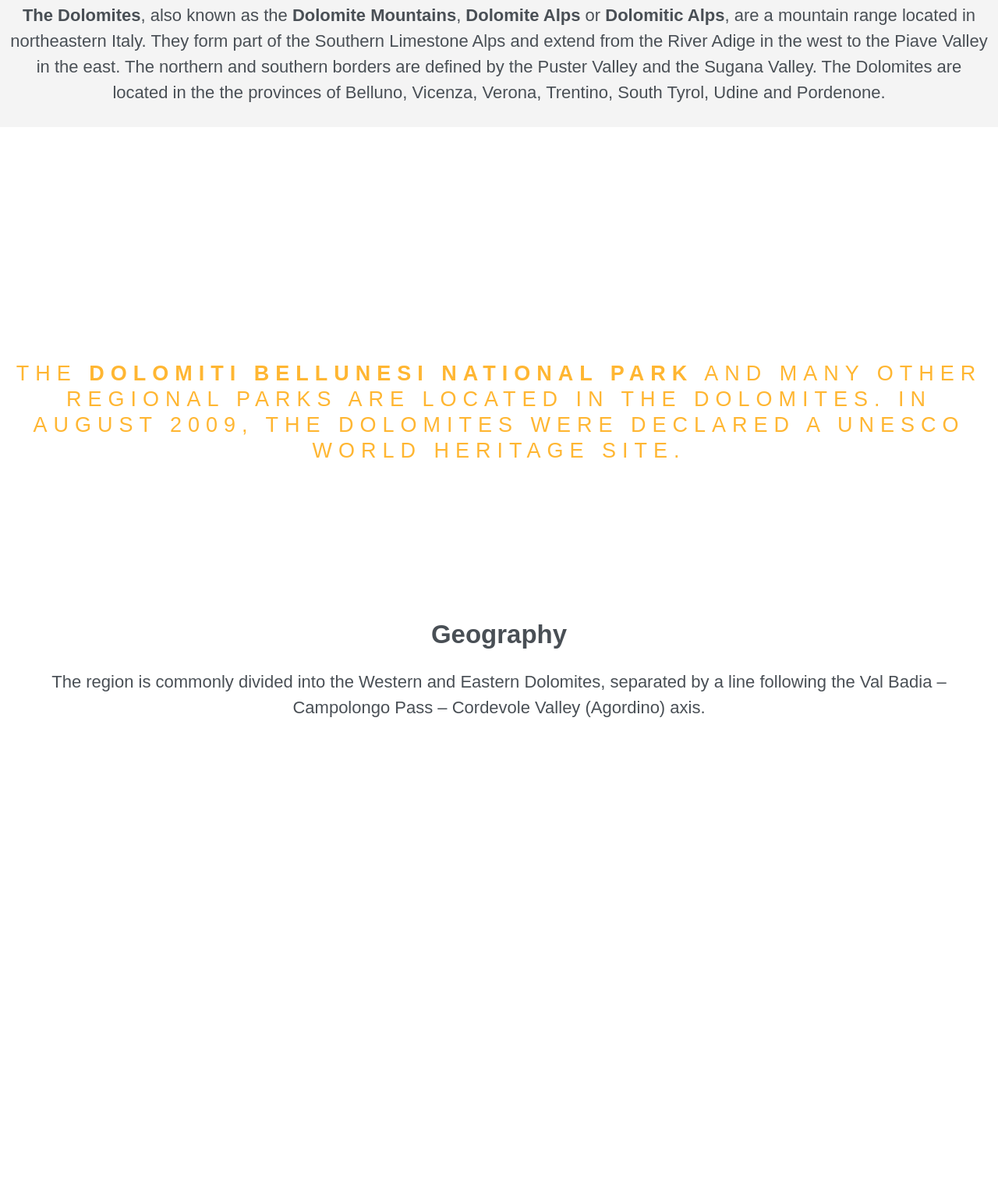
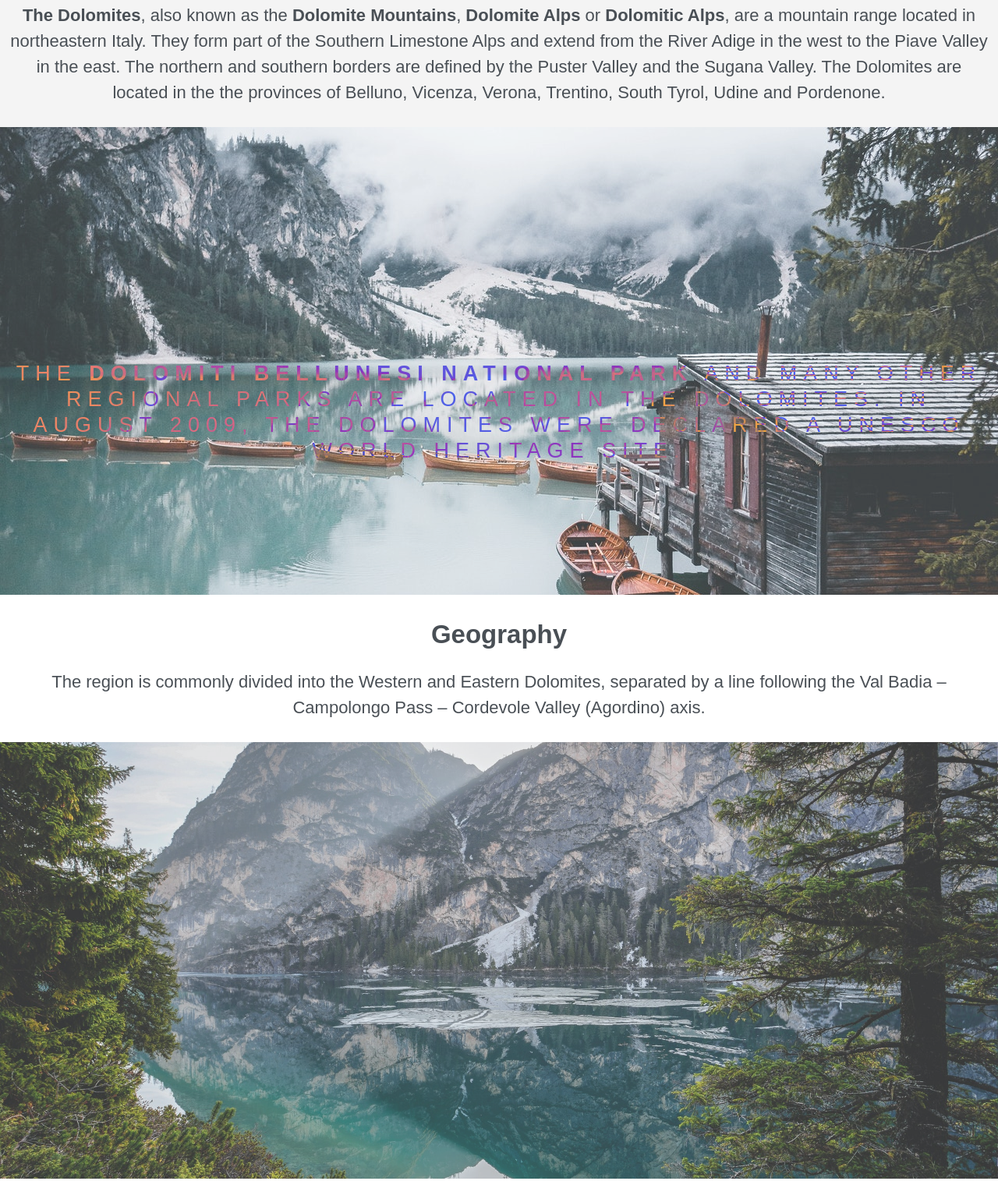
Before and after one commit to nazarsamborsky/parallax.io, a plain HTML site: page index.html in a window 1280 px wide. Shown: the part 826-2341 px from the top of the page at 78% size. Drawn offline with Linux system fonts and the light colour scheme.

Commit message:
website done

```diff
--- a/css/style.css
+++ b/css/style.css
@@ -21,17 +21,17 @@ body, html {
   }
 
   .parallax-1 {
-    background-image: url("./images/dolomites-1.jpg");
+    background-image: url("../images/dolomites-1.jpg");
     min-height: 100%;
   }
 
   .parallax-2 {
-    background-image: url("./images/dolomites-2.jpg");
+    background-image: url("../images/dolomites-2.jpg");
     height: 75%;
   }
 
   .parallax-3 {
-    background-image: url("./images/dolomites-3.jpg");
+    background-image: url("../images/dolomites-3.jpg");
     height: 70%;
   }
 
```
